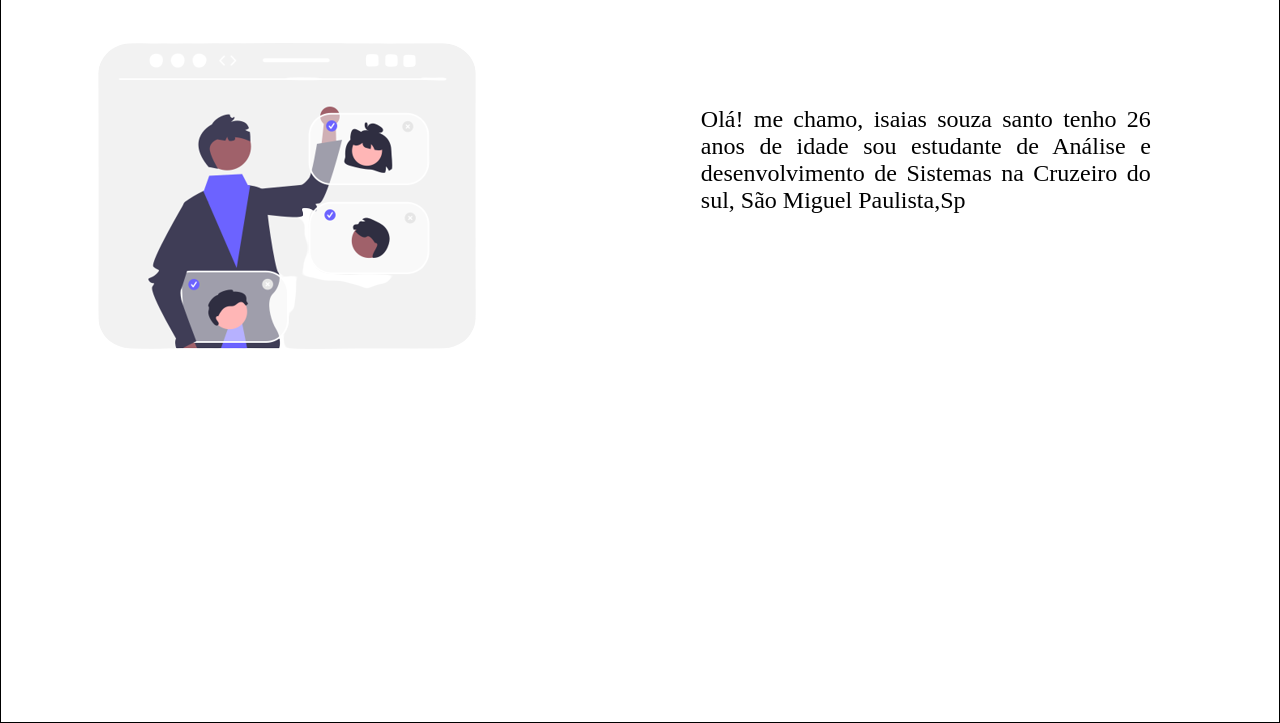
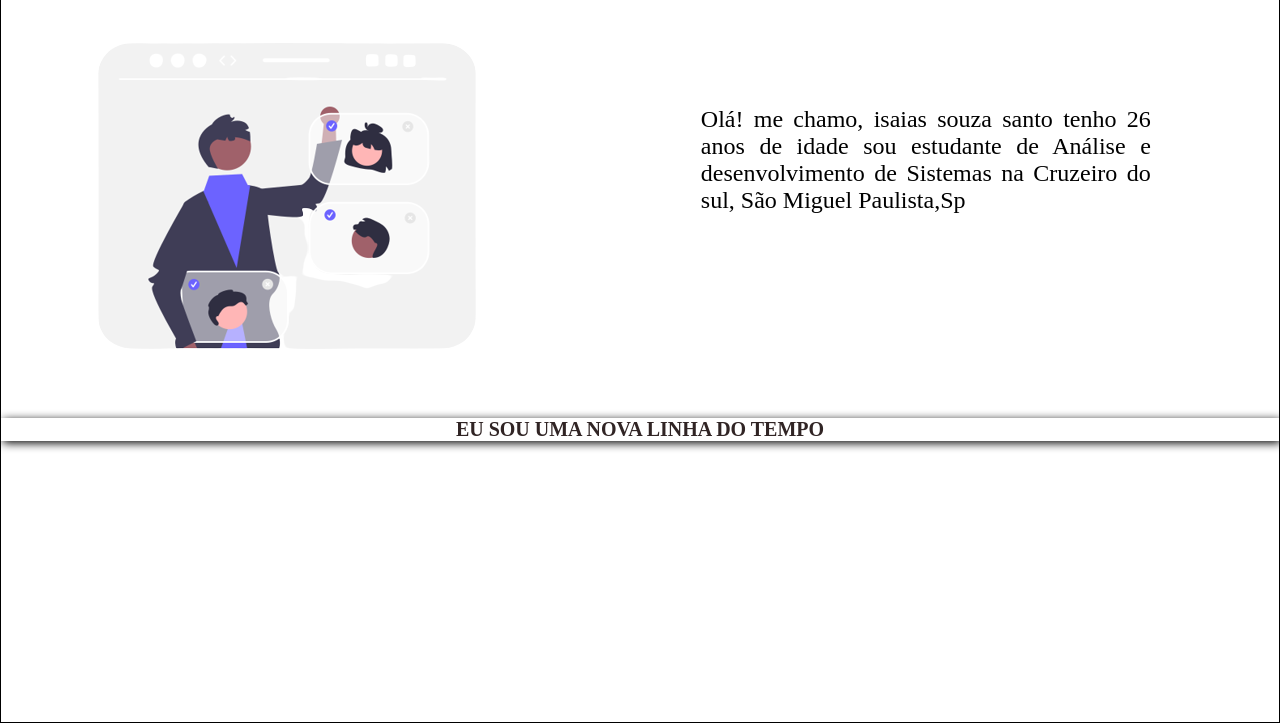
Before and after one commit to IsaiasSouzaSantos/ProjetoGitAulaNota, a plain HTML site: page index.html in a window 1280 px wide. Shown: the part 77-800 px from the top of the page. Drawn offline with Linux system fonts and the light colour scheme; a web font is replaced by a local one.

Commit message:
new timeline

```diff
--- a/css/style.css
+++ b/css/style.css
@@ -33,3 +33,11 @@ p{
     text-align: justify;
     font-size:18pt;
 }
+
+h6{
+    color:rgb(48, 36, 36);
+    font-size:20px;
+    text-align: center;
+    text-transform: uppercase;
+    box-shadow:2px 2px 10px #000;
+}
--- a/index.html
+++ b/index.html
@@ -23,6 +23,8 @@
                 <p>Olá! me chamo, isaias souza santo tenho 26 anos de idade sou estudante de Análise e desenvolvimento
                     de Sistemas na Cruzeiro do sul, São Miguel Paulista,Sp</p>
             </section>
+
+            <h6>Eu sou uma nova linha do tempo</h6>
     </main>
 </body>
 
```
